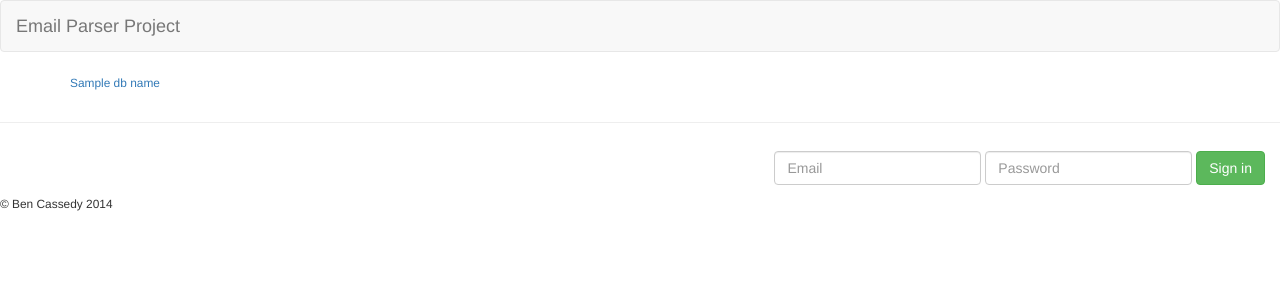
After one commit to bencassedy/Email-Parser-Project, a Flask app: template app/templates/landing.html in a window 1280 px wide. The commit adds this page. Shown: the top 300 px of the page. Run offline with Flask 2, Linux system fonts and the light colour scheme; the template is opened without the code that fills it: most values are stand-ins (such as "Sample title", 1, 10 or a date in 2020); some libraries are stand-ins or nearby versions.

Commit message:
added landing page

```diff
--- a/app/app.py
+++ b/app/app.py
@@ -33,7 +33,8 @@ def es_to_dict(results):
 @app.route('/')
 @app.route('/index')
 def index():
-    return app.send_static_file('index.html')
+    db_name = emails.full_name
+    return render_template('landing.html', db_name=db_name)
 
 @app.route('/email/<message_id>/')
 def email_detail(message_id):
@@ -43,22 +44,24 @@ def email_detail(message_id):
 
 @app.route('/emails')
 def email_list(query=None):
-    query = request.args.get('search')
     # if no search, return all results, limit to 200 for debugging purposes
     flds = config.LIST_VIEW_FIELDS
-    if query == None:
+    query = request.args.get('search')
+    adv_query = request.args.get('adv_search')
+    if query is None:
         msgs = emails.find(fields=flds, limit=200)
         total = msgs.count()
     else:
-        results = es.search({'query': {'match': {'_all': query}}, 'sort': {'_score': {'order': 'desc'}}}, index='test_kaminski')
+        results = es.search({'query': {'fuzzy_like_this': {'fields': ['Subject', 'body'], 'like_text': query, 'max_query_terms': 12, 'prefix_length': 3}}, 'sort': {'_score': {'order': 'desc'}}}, index='test_kaminski')
         total = results['hits']['total']
         msgs = es_to_dict(results)
-    return render_template('list.html', msgs=msgs, flds=flds, total=total)
 
-@app.route('/search')
-def email_search():
-    pass
-    return render_template('search.html')
+    # idea here is to add GET parameter so it looks like /emails?search_type=advanced_search&search=query but it's not working
+    #elif request.args['search_type'] is 'adv_search':
+    #    results = es.search({'query': {'query_string': {'default_field': 'body', 'query': query}}, 'sort': {'_score': {'order': 'desc'}}}, index='test_kaminski')
+    #    total = results['hits']['total']
+    #    msgs = es_to_dict(results)
+    return render_template('list.html', msgs=msgs, flds=flds, total=total, query=query)
 
 if __name__ == '__main__':
     app.run(debug=True)
--- /dev/null
+++ b/app/templates/landing.html
@@ -0,0 +1,70 @@
+<!DOCTYPE html>
+<html lang="en">
+  <head>
+    <meta charset="utf-8">
+    <meta http-equiv="X-UA-Compatible" content="IE=edge">
+    <meta name="viewport" content="width=device-width, initial-scale=1.0">
+    <meta name="description" content="">
+    <meta name="author" content="">
+    <link rel="shortcut icon" href="../../docs-assets/ico/favicon.png">
+
+    <title>{% block title %}Email Parser Project{% endblock title %}</title>
+
+    <!-- Bootstrap core CSS -->
+    <link href="//netdna.bootstrapcdn.com/bootstrap/3.0.3/css/bootstrap.min.css" rel="stylesheet">
+
+    <!-- Just for debugging purposes. Don't actually copy this line! -->
+    <!--[if lt IE 9]><script src="../../docs-assets/js/ie8-responsive-file-warning.js"></script><![endif]-->
+
+    <!-- HTML5 shim and Respond.js IE8 support of HTML5 elements and media queries -->
+    <!--[if lt IE 9]>
+      <script src="https://oss.maxcdn.com/libs/html5shiv/3.7.0/html5shiv.js"></script>
+      <script src="https://oss.maxcdn.com/libs/respond.js/1.3.0/respond.min.js"></script>
+    <![endif]-->
+  </head>
+
+  <body>
+
+	  <nav class="navbar navbar-default" role="navigation">
+	  <!-- Brand and toggle get grouped for better mobile display -->
+	  <div class="navbar-header">
+		<button type="button" class="navbar-toggle" data-toggle="collapse" data-target="#bs-example-navbar-collapse-1">
+		  <span class="sr-only">Toggle navigation</span>
+		  <span class="icon-bar"></span>
+		  <span class="icon-bar"></span>
+		  <span class="icon-bar"></span>
+		</button>
+		<a class="navbar-brand" href="/">Email Parser Project</a>
+	  </div>
+          </nav>
+
+        <div class="content container">
+            <p class="text-align-left"><a href="/emails"><small>{{ db_name }}</small></p></a>
+        </div>
+
+      <hr>
+
+      <footer>
+        <div class="navbar-collapse collapse">
+          <form class="navbar-form navbar-right" role="form">
+            <div class="form-group">
+              <input type="text" placeholder="Email" class="form-control">
+            </div>
+            <div class="form-group">
+              <input type="password" placeholder="Password" class="form-control">
+            </div>
+            <button type="submit" class="btn btn-success">Sign in</button>
+          </form>
+        </div><!--/.navbar-collapse -->
+        <p><small>&copy; Ben Cassedy 2014</small></p>
+      </footer>
+    </div> <!-- /container -->
+
+
+    <!-- Bootstrap core JavaScript
+    ================================================== -->
+    <!-- Placed at the end of the document so the pages load faster -->
+    <script src="https://code.jquery.com/jquery-1.10.2.min.js"></script>
+    <script src="//netdna.bootstrapcdn.com/bootstrap/3.0.3/js/bootstrap.min.js"></script>
+  </body>
+</html>
--- a/app/templates/list.html
+++ b/app/templates/list.html
@@ -3,7 +3,7 @@
 {% block title %}Email List View{% endblock title %}
 
 {% block content %}
-    <h3>Email List View</h3>
+    <h4>Email List View</h4>
     <p class="text-align-left">Hits: <span class="badge">{{ total }}</span></p>
     <table class="table table-condensed table-hover" style="font-size:80%">
     {% for f in flds %}
```
Also changed, not shown: app/templates/base.html (+11 -5 lines), 4 other files.
